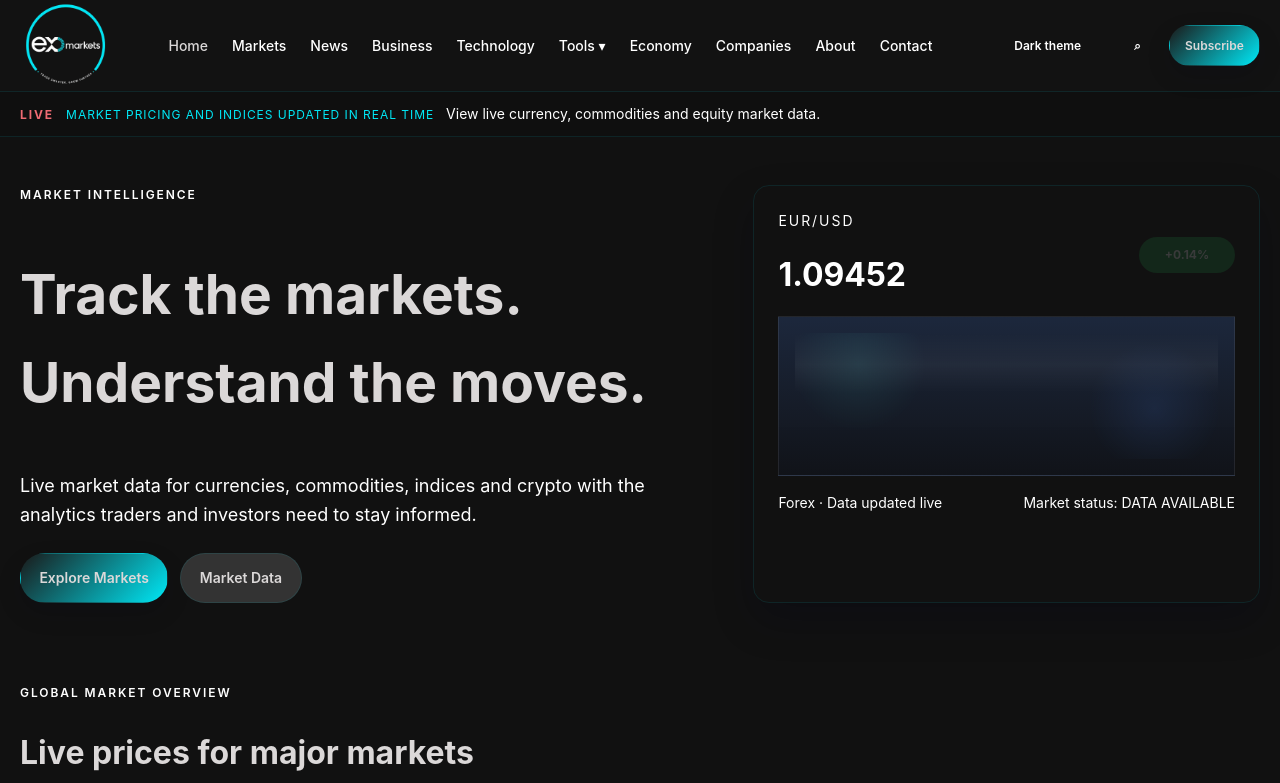
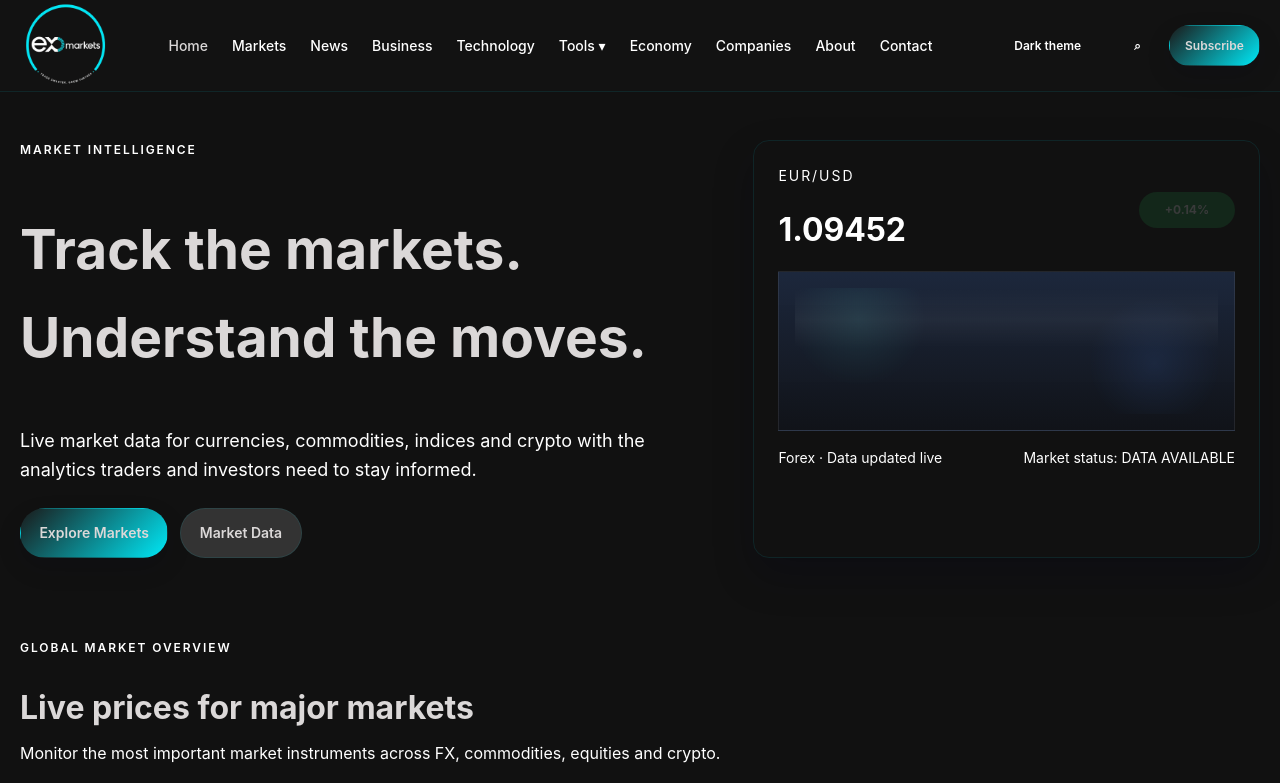
Before and after one commit to ExMarkets-Pty-Ltd/economiclab, a website: page index.html in a window 1280 px wide. Shown: the top 783 px of the page. Drawn offline with Linux system fonts and the light colour scheme; no server answers.

Commit message:
CareerSnap Commit Changes

```diff
--- a/index.html
+++ b/index.html
@@ -69,16 +69,6 @@
         </div>
       </div>
     </header>
-
-    <div class="ticker" aria-label="Live market update">
-      <div class="container">
-        <p>
-          <span class="ticker__label">Live</span>
-          <span class="ticker__note">Market pricing and indices updated in real time</span>
-          <a href="markets.html">View live currency, commodities and equity market data.</a>
-        </p>
-      </div>
-    </div>
 
     <main id="content">
       <section class="hero container" aria-labelledby="hero-title">
```
